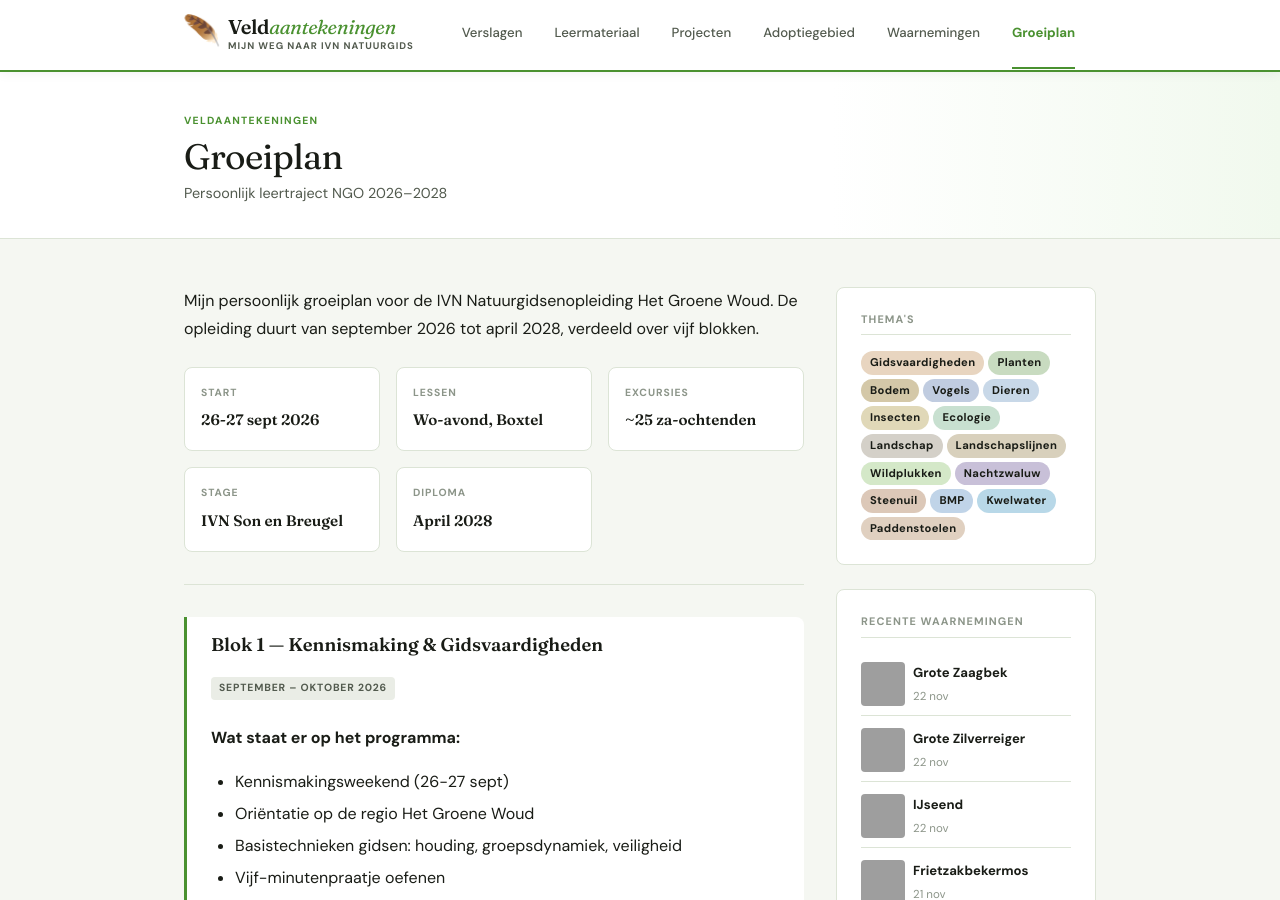
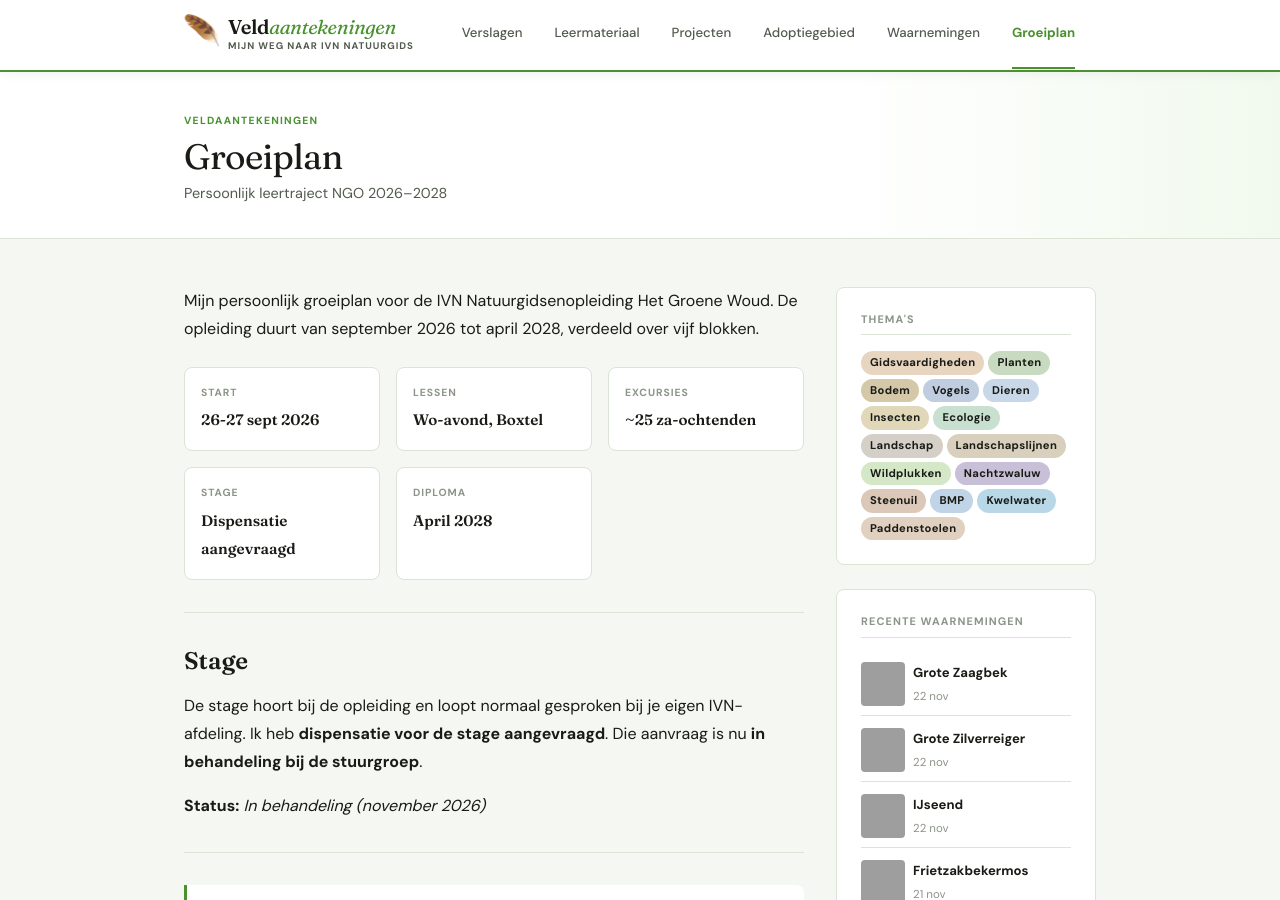
Before and after one commit to iMartzen/natuurgids, a Jekyll site: the page built from pages/groeiplan.md, in a window 1280 px wide and 900 px high. Built offline with Jekyll 4.4.1, drawn with Linux system fonts in a browser that asks for light colours; grey boxes are pictures that could not be loaded.

Commit message:
update: groeiplan, dispensatie stage aangevraagd
Co-Authored-By: Claude Opus 5.5 <noreply@anthropic.com>

```diff
--- a/pages/groeiplan.md
+++ b/pages/groeiplan.md
@@ -22,13 +22,21 @@ Mijn persoonlijk groeiplan voor de IVN Natuurgidsenopleiding Het Groene Woud. De
   </div>
   <div class="opleiding-info__item">
     <label>Stage</label>
-    <strong>IVN Son en Breugel</strong>
+    <strong>Dispensatie aangevraagd</strong>
   </div>
   <div class="opleiding-info__item">
     <label>Diploma</label>
     <strong>April 2028</strong>
   </div>
 </div>
+
+---
+
+## Stage
+
+De stage hoort bij de opleiding en loopt normaal gesproken bij je eigen IVN-afdeling. Ik heb **dispensatie voor de stage aangevraagd**. Die aanvraag is nu **in behandeling bij de stuurgroep**.
+
+**Status:** *In behandeling (november 2026)*
 
 ---
 
```
